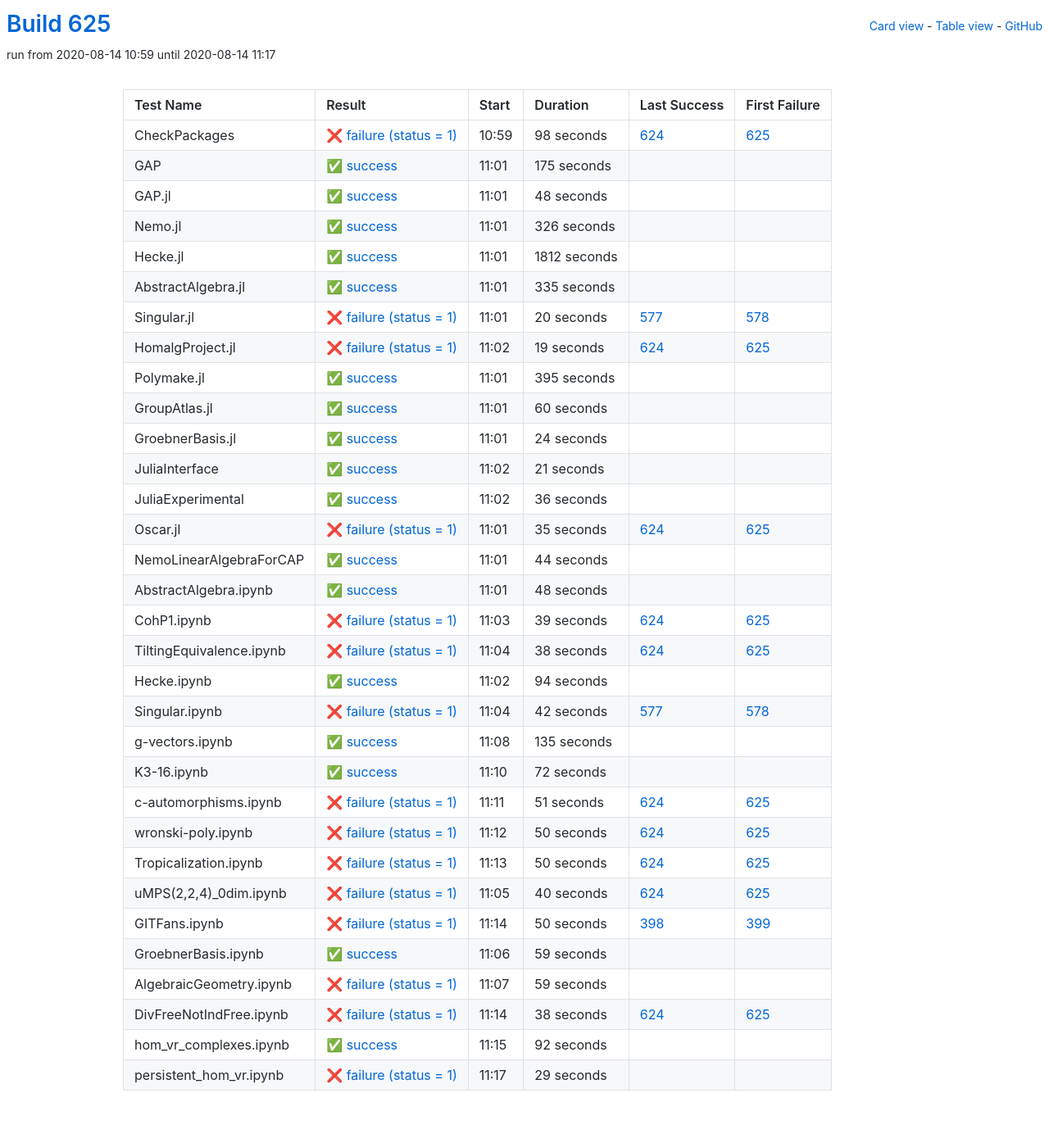
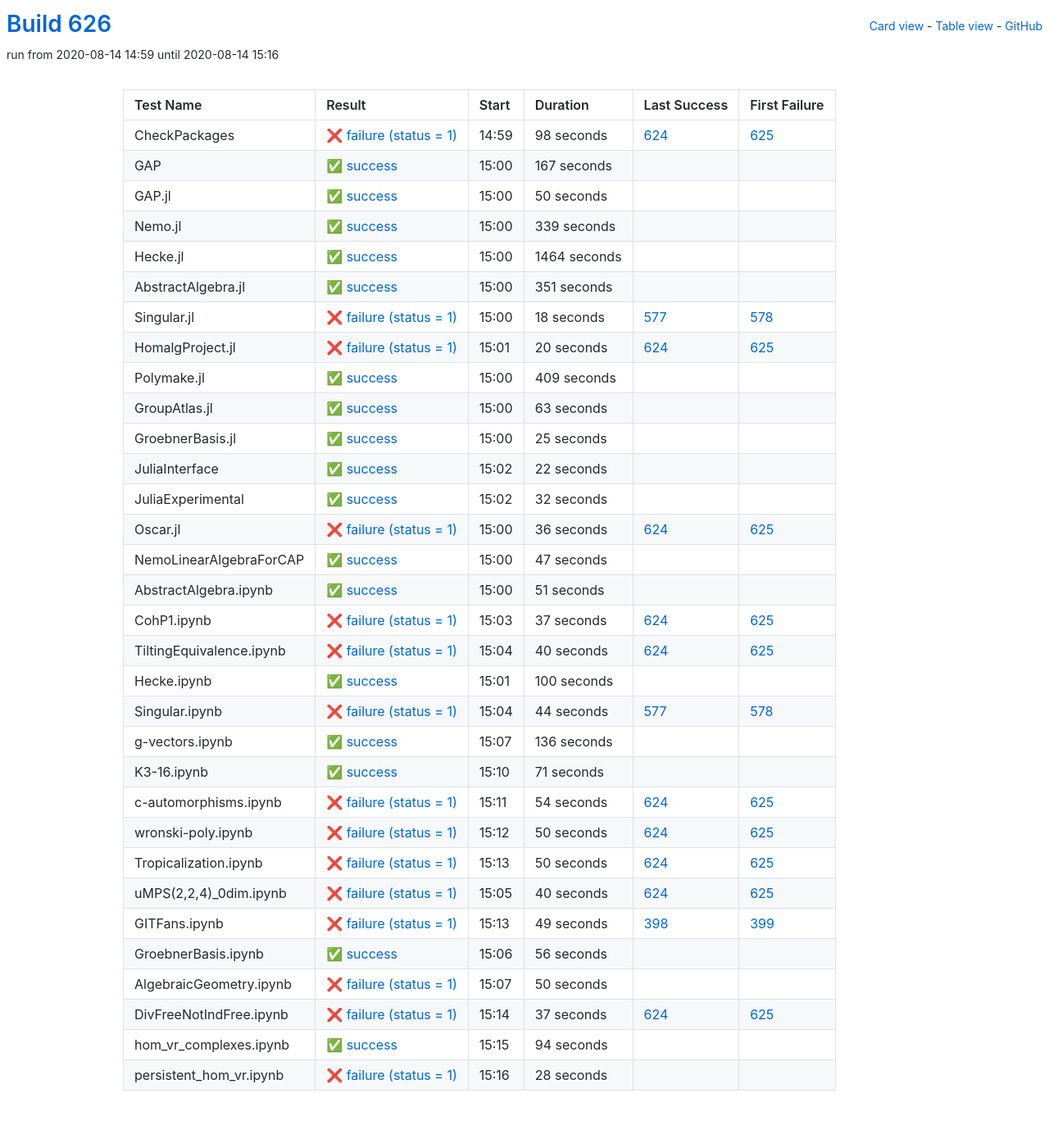
Before and after one commit to oscar-system/oscar-ci-status-stable, a Jekyll site: the page built from table.html, in a window 1280 px wide. Shown: the whole page at 82% size. Built offline with Jekyll 4.4.1, drawn with Linux system fonts in a browser that asks for light colours.

Commit message:
Build #626

```diff
--- a/_data/ci.yml
+++ b/_data/ci.yml
@@ -1,6 +1,6 @@
 ---
-build: 625
-build_url: https://oscarci.mathematik.uni-kl.de/job/oscar-stable/625/
+build: 626
+build_url: https://oscarci.mathematik.uni-kl.de/job/oscar-stable/626/
 job: oscar-stable
 organization: oscar-system
 repo: oscar-ci-status-stable
@@ -8,8 +8,8 @@ repourl: https://github.com/oscar-system/oscar-ci-status-stable
 tests:
 - name: CheckPackages
   id: checkpackages
-  log: https://oscarci.mathematik.uni-kl.de/job/oscar-stable/625/artifact/logs/build-625/CheckPackages.log
-  start: 2020-08-14 10:59
+  log: https://oscarci.mathematik.uni-kl.de/job/oscar-stable/626/artifact/logs/build-626/CheckPackages.log
+  start: 2020-08-14 14:59
   success: false
   exitcode: 1
   status: failure
@@ -20,272 +20,272 @@ tests:
   first_failure_url: https://oscarci.mathematik.uni-kl.de/job/oscar-stable/625/
 - name: GAP
   id: gap
-  log: https://oscarci.mathematik.uni-kl.de/job/oscar-stable/625/artifact/logs/build-625/GAP.log
-  start: 2020-08-14 11:01
+  log: https://oscarci.mathematik.uni-kl.de/job/oscar-stable/626/artifact/logs/build-626/GAP.log
+  start: 2020-08-14 15:00
   success: true
   exitcode: 0
   status: success
-  duration: 175
+  duration: 167
   last_success: false
   last_success_url:
   first_failure: false
   first_failure_url:
 - name: GAP.jl
   id: gap-jl
-  log: https://oscarci.mathematik.uni-kl.de/job/oscar-stable/625/artifact/logs/build-625/GAP.jl.log
-  start: 2020-08-14 11:01
+  log: https://oscarci.mathematik.uni-kl.de/job/oscar-stable/626/artifact/logs/build-626/GAP.jl.log
+  start: 2020-08-14 15:00
   success: true
   exitcode: 0
   status: success
-  duration: 48
+  duration: 50
   last_success: false
   last_success_url:
   first_failure: false
   first_failure_url:
 - name: Nemo.jl
   id: nemo-jl
-  log: https://oscarci.mathematik.uni-kl.de/job/oscar-stable/625/artifact/logs/build-625/Nemo.jl.log
-  start: 2020-08-14 11:01
+  log: https://oscarci.mathematik.uni-kl.de/job/oscar-stable/626/artifact/logs/build-626/Nemo.jl.log
+  start: 2020-08-14 15:00
   success: true
   exitcode: 0
   status: success
-  duration: 326
+  duration: 339
   last_success: false
   last_success_url:
   first_failure: false
   first_failure_url:
 - name: Hecke.jl
   id: hecke-jl
-  log: https://oscarci.mathematik.uni-kl.de/job/oscar-stable/625/artifact/logs/build-625/Hecke.jl.log
-  start: 2020-08-14 11:01
+  log: https://oscarci.mathematik.uni-kl.de/job/oscar-stable/626/artifact/logs/build-626/Hecke.jl.log
+  start: 2020-08-14 15:00
   success: true
   exitcode: 0
   status: success
-  duration: 1812
+  duration: 1464
   last_success: false
   last_success_url:
   first_failure: false
   first_failure_url:
 - name: AbstractAlgebra.jl
   id: abstractalgebra-jl
-  log: https://oscarci.mathematik.uni-kl.de/job/oscar-stable/625/artifact/logs/build-625/AbstractAlgebra.jl.log
-  start: 2020-08-14 11:01
+  log: https://oscarci.mathematik.uni-kl.de/job/oscar-stable/626/artifact/logs/build-626/AbstractAlgebra.jl.log
+  start: 2020-08-14 15:00
   success: true
   exitcode: 0
   status: success
-  duration: 335
+  duration: 351
   last_success: false
   last_success_url:
   first_failure: false
   first_failure_url:
 - name: Singular.jl
   id: singular-jl
-  log: https://oscarci.mathematik.uni-kl.de/job/oscar-stable/625/artifact/logs/build-625/Singular.jl.log
-  start: 2020-08-14 11:01
+  log: https://oscarci.mathematik.uni-kl.de/job/oscar-stable/626/artifact/logs/build-626/Singular.jl.log
+  start: 2020-08-14 15:00
   success: false
   exitcode: 1
   status: failure
-  duration: 20
+  duration: 18
   last_success: 577
   last_success_url: https://oscarci.mathematik.uni-kl.de/job/oscar-stable/577/
   first_failure: 578
   first_failure_url: https://oscarci.mathematik.uni-kl.de/job/oscar-stable/578/
 - name: HomalgProject.jl
   id: homalgproject-jl
-  log: https://oscarci.mathematik.uni-kl.de/job/oscar-stable/625/artifact/logs/build-625/HomalgProject.jl.log
-  start: 2020-08-14 11:02
+  log: https://oscarci.mathematik.uni-kl.de/job/oscar-stable/626/artifact/logs/build-626/HomalgProject.jl.log
+  start: 2020-08-14 15:01
   success: false
   exitcode: 1
   status: failure
-  duration: 19
+  duration: 20
   last_success: 624
   last_success_url: https://oscarci.mathematik.uni-kl.de/job/oscar-stable/624/
   first_failure: 625
   first_failure_url: https://oscarci.mathematik.uni-kl.de/job/oscar-stable/625/
 - name: Polymake.jl
   id: polymake-jl
-  log: https://oscarci.mathematik.uni-kl.de/job/oscar-stable/625/artifact/logs/build-625/Polymake.jl.log
-  start: 2020-08-14 11:01
+  log: https://oscarci.mathematik.uni-kl.de/job/oscar-stable/626/artifact/logs/build-626/Polymake.jl.log
+  start: 2020-08-14 15:00
   success: true
   exitcode: 0
   status: success
-  duration: 395
+  duration: 409
   last_success: false
   last_success_url:
   first_failure: false
   first_failure_url:
 - name: GroupAtlas.jl
   id: groupatlas-jl
-  log: https://oscarci.mathematik.uni-kl.de/job/oscar-stable/625/artifact/logs/build-625/GroupAtlas.jl.log
-  start: 2020-08-14 11:01
+  log: https://oscarci.mathematik.uni-kl.de/job/oscar-stable/626/artifact/logs/build-626/GroupAtlas.jl.log
+  start: 2020-08-14 15:00
   success: true
   exitcode: 0
   status: success
-  duration: 60
+  duration: 63
   last_success: false
   last_success_url:
   first_failure: false
   first_failure_url:
 - name: GroebnerBasis.jl
   id: groebnerbasis-jl
-  log: https://oscarci.mathematik.uni-kl.de/job/oscar-stable/625/artifact/logs/build-625/GroebnerBasis.jl.log
-  start: 2020-08-14 11:01
+  log: https://oscarci.mathematik.uni-kl.de/job/oscar-stable/626/artifact/logs/build-626/GroebnerBasis.jl.log
+  start: 2020-08-14 15:00
   success: true
   exitcode: 0
   status: success
-  duration: 24
+  duration: 25
   last_success: false
   last_success_url:
   first_failure: false
   first_failure_url:
 - name: JuliaInterface
   id: juliainterface
-  log: https://oscarci.mathematik.uni-kl.de/job/oscar-stable/625/artifact/logs/build-625/JuliaInterface.log
-  start: 2020-08-14 11:02
+  log: https://oscarci.mathematik.uni-kl.de/job/oscar-stable/626/artifact/logs/build-626/JuliaInterface.log
+  start: 2020-08-14 15:02
   success: true
   exitcode: 0
   status: success
-  duration: 21
+  duration: 22
   last_success: false
   last_success_url:
   first_failure: false
   first_failure_url:
 - name: JuliaExperimental
   id: juliaexperimental
-  log: https://oscarci.mathematik.uni-kl.de/job/oscar-stable/625/artifact/logs/build-625/JuliaExperimental.log
-  start: 2020-08-14 11:02
+  log: https://oscarci.mathematik.uni-kl.de/job/oscar-stable/626/artifact/logs/build-626/JuliaExperimental.log
+  start: 2020-08-14 15:02
   success: true
   exitcode: 0
   status: success
-  duration: 36
+  duration: 32
   last_success: false
   last_success_url:
   first_failure: false
   first_failure_url:
 - name: Oscar.jl
   id: oscar-jl
-  log: https://oscarci.mathematik.uni-kl.de/job/oscar-stable/625/artifact/logs/build-625/Oscar.jl.log
-  start: 2020-08-14 11:01
+  log: https://oscarci.mathematik.uni-kl.de/job/oscar-stable/626/artifact/logs/build-626/Oscar.jl.log
+  start: 2020-08-14 15:00
   success: false
   exitcode: 1
   status: failure
-  duration: 35
+  duration: 36
   last_success: 624
   last_success_url: https://oscarci.mathematik.uni-kl.de/job/oscar-stable/624/
   first_failure: 625
   first_failure_url: https://oscarci.mathematik.uni-kl.de/job/oscar-stable/625/
 - name: NemoLinearAlgebraForCAP
   id: nemolinearalgebraforcap
-  log: https://oscarci.mathematik.uni-kl.de/job/oscar-stable/625/artifact/logs/build-625/NemoLinearAlgebraForCAP.log
-  start: 2020-08-14 11:01
+  log: https://oscarci.mathematik.uni-kl.de/job/oscar-stable/626/artifact/logs/build-626/NemoLinearAlgebraForCAP.log
+  start: 2020-08-14 15:00
   success: true
   exitcode: 0
   status: success
-  duration: 44
+  duration: 47
   last_success: false
   last_success_url:
   first_failure: false
   first_failure_url:
 - name: AbstractAlgebra.ipynb
   id: abstractalgebra-ipynb
-  log: https://oscarci.mathematik.uni-kl.de/job/oscar-stable/625/artifact/logs/build-625/AbstractAlgebra.ipynb.log
-  start: 2020-08-14 11:01
+  log: https://oscarci.mathematik.uni-kl.de/job/oscar-stable/626/artifact/logs/build-626/AbstractAlgebra.ipynb.log
+  start: 2020-08-14 15:00
   success: true
   exitcode: 0
   status: success
-  duration: 48
+  duration: 51
   last_success: false
   last_success_url:
   first_failure: false
   first_failure_url:
 - name: CohP1.ipynb
   id: cohp1-ipynb
-  log: https://oscarci.mathematik.uni-kl.de/job/oscar-stable/625/artifact/logs/build-625/CohP1.ipynb.log
-  start: 2020-08-14 11:03
+  log: https://oscarci.mathematik.uni-kl.de/job/oscar-stable/626/artifact/logs/build-626/CohP1.ipynb.log
+  start: 2020-08-14 15:03
   success: false
   exitcode: 1
   status: failure
-  duration: 39
+  duration: 37
   last_success: 624
   last_success_url: https://oscarci.mathematik.uni-kl.de/job/oscar-stable/624/
   first_failure: 625
   first_failure_url: https://oscarci.mathematik.uni-kl.de/job/oscar-stable/625/
 - name: TiltingEquivalence.ipynb
   id: tiltingequivalence-ipynb
-  log: https://oscarci.mathematik.uni-kl.de/job/oscar-stable/625/artifact/logs/build-625/TiltingEquivalence.ipynb.log
-  start: 2020-08-14 11:04
+  log: https://oscarci.mathematik.uni-kl.de/job/oscar-stable/626/artifact/logs/build-626/TiltingEquivalence.ipynb.log
+  start: 2020-08-14 15:04
   success: false
   exitcode: 1
   status: failure
-  duration: 38
+  duration: 40
   last_success: 624
   last_success_url: https://oscarci.mathematik.uni-kl.de/job/oscar-stable/624/
   first_failure: 625
   first_failure_url: https://oscarci.mathematik.uni-kl.de/job/oscar-stable/625/
 - name: Hecke.ipynb
   id: hecke-ipynb
-  log: https://oscarci.mathematik.uni-kl.de/job/oscar-stable/625/artifact/logs/build-625/Hecke.ipynb.log
-  start: 2020-08-14 11:02
+  log: https://oscarci.mathematik.uni-kl.de/job/oscar-stable/626/artifact/logs/build-626/Hecke.ipynb.log
+  start: 2020-08-14 15:01
   success: true
   exitcode: 0
   status: success
-  duration: 94
+  duration: 100
   last_success: false
   last_success_url:
   first_failure: false
   first_failure_url:
 - name: Singular.ipynb
   id: singular-ipynb
-  log: https://oscarci.mathematik.uni-kl.de/job/oscar-stable/625/artifact/logs/build-625/Singular.ipynb.log
-  start: 2020-08-14 11:04
+  log: https://oscarci.mathematik.uni-kl.de/job/oscar-stable/626/artifact/logs/build-626/Singular.ipynb.log
+  start: 2020-08-14 15:04
   success: false
   exitcode: 1
   status: failure
-  duration: 42
+  duration: 44
   last_success: 577
   last_success_url: https://oscarci.mathematik.uni-kl.de/job/oscar-stable/577/
   first_failure: 578
   first_failure_url: https://oscarci.mathematik.uni-kl.de/job/oscar-stable/578/
 - name: g-vectors.ipynb
   id: g-vectors-ipynb
-  log: https://oscarci.mathematik.uni-kl.de/job/oscar-stable/625/artifact/logs/build-625/g-vectors.ipynb.log
-  start: 2020-08-14 11:08
+  log: https://oscarci.mathematik.uni-kl.de/job/oscar-stable/626/artifact/logs/build-626/g-vectors.ipynb.log
+  start: 2020-08-14 15:07
   success: true
   exitcode: 0
   status: success
-  duration: 135
+  duration: 136
   last_success: false
   last_success_url:
   first_failure: false
   first_failure_url:
 - name: K3-16.ipynb
   id: k3-16-ipynb
-  log: https://oscarci.mathematik.uni-kl.de/job/oscar-stable/625/artifact/logs/build-625/K3-16.ipynb.log
-  start: 2020-08-14 11:10
+  log: https://oscarci.mathematik.uni-kl.de/job/oscar-stable/626/artifact/logs/build-626/K3-16.ipynb.log
+  start: 2020-08-14 15:10
   success: true
   exitcode: 0
   status: success
-  duration: 72
+  duration: 71
   last_success: false
   last_success_url:
   first_failure: false
   first_failure_url:
 - name: c-automorphisms.ipynb
   id: c-automorphisms-ipynb
-  log: https://oscarci.mathematik.uni-kl.de/job/oscar-stable/625/artifact/logs/build-625/c-automorphisms.ipynb.log
-  start: 2020-08-14 11:11
+  log: https://oscarci.mathematik.uni-kl.de/job/oscar-stable/626/artifact/logs/build-626/c-automorphisms.ipynb.log
+  start: 2020-08-14 15:11
   success: false
   exitcode: 1
   status: failure
-  duration: 51
+  duration: 54
   last_success: 624
   last_success_url: https://oscarci.mathematik.uni-kl.de/job/oscar-stable/624/
   first_failure: 625
   first_failure_url: https://oscarci.mathematik.uni-kl.de/job/oscar-stable/625/
 - name: wronski-poly.ipynb
   id: wronski-poly-ipynb
-  log: https://oscarci.mathematik.uni-kl.de/job/oscar-stable/625/artifact/logs/build-625/wronski-poly.ipynb.log
-  start: 2020-08-14 11:12
+  log: https://oscarci.mathematik.uni-kl.de/job/oscar-stable/626/artifact/logs/build-626/wronski-poly.ipynb.log
+  start: 2020-08-14 15:12
   success: false
   exitcode: 1
   status: failure
@@ -296,8 +296,8 @@ tests:
   first_failure_url: https://oscarci.mathematik.uni-kl.de/job/oscar-stable/625/
 - name: Tropicalization.ipynb
   id: tropicalization-ipynb
-  log: https://oscarci.mathematik.uni-kl.de/job/oscar-stable/625/artifact/logs/build-625/Tropicalization.ipynb.log
-  start: 2020-08-14 11:13
+  log: https://oscarci.mathematik.uni-kl.de/job/oscar-stable/626/artifact/logs/build-626/Tropicalization.ipynb.log
+  start: 2020-08-14 15:13
   success: false
   exitcode: 1
   status: failure
@@ -308,8 +308,8 @@ tests:
   first_failure_url: https://oscarci.mathematik.uni-kl.de/job/oscar-stable/625/
 - name: uMPS(2,2,4)_0dim.ipynb
   id: umps-2-2-4-0dim-ipynb
-  log: https://oscarci.mathematik.uni-kl.de/job/oscar-stable/625/artifact/logs/build-625/uMPS-2-2-4-_0dim.ipynb.log
-  start: 2020-08-14 11:05
+  log: https://oscarci.mathematik.uni-kl.de/job/oscar-stable/626/artifact/logs/build-626/uMPS-2-2-4-_0dim.ipynb.log
+  start: 2020-08-14 15:05
   success: false
   exitcode: 1
   status: failure
@@ -320,72 +320,72 @@ tests:
   first_failure_url: https://oscarci.mathematik.uni-kl.de/job/oscar-stable/625/
 - name: GITFans.ipynb
   id: gitfans-ipynb
-  log: https://oscarci.mathematik.uni-kl.de/job/oscar-stable/625/artifact/logs/build-625/GITFans.ipynb.log
-  start: 2020-08-14 11:14
+  log: https://oscarci.mathematik.uni-kl.de/job/oscar-stable/626/artifact/logs/build-626/GITFans.ipynb.log
+  start: 2020-08-14 15:13
   success: false
   exitcode: 1
   status: failure
-  duration: 50
+  duration: 49
   last_success: 398
   last_success_url: https://oscarci.mathematik.uni-kl.de/job/oscar-stable/398/
   first_failure: 399
   first_failure_url: https://oscarci.mathematik.uni-kl.de/job/oscar-stable/399/
 - name: GroebnerBasis.ipynb
   id: groebnerbasis-ipynb
-  log: https://oscarci.mathematik.uni-kl.de/job/oscar-stable/625/artifact/logs/build-625/GroebnerBasis.ipynb.log
-  start: 2020-08-14 11:06
+  log: https://oscarci.mathematik.uni-kl.de/job/oscar-stable/626/artifact/logs/build-626/GroebnerBasis.ipynb.log
+  start: 2020-08-14 15:06
   success: true
   exitcode: 0
   status: success
-  duration: 59
+  duration: 56
   last_success: false
   last_success_url:
   first_failure: false
   first_failure_url:
 - name: AlgebraicGeometry.ipynb
   id: algebraicgeometry-ipynb
-  log: https://oscarci.mathematik.uni-kl.de/job/oscar-stable/625/artifact/logs/build-625/AlgebraicGeometry.ipynb.log
-  start: 2020-08-14 11:07
+  log: https://oscarci.mathematik.uni-kl.de/job/oscar-stable/626/artifact/logs/build-626/AlgebraicGeometry.ipynb.log
+  start: 2020-08-14 15:07
   success: false
   exitcode: 1
   status: failure
-  duration: 59
+  duration: 50
   last_success: false
   last_success_url:
   first_failure: false
   first_failure_url:
 - name: DivFreeNotIndFree.ipynb
   id: divfreenotindfree-ipynb
-  log: https://oscarci.mathematik.uni-kl.de/job/oscar-stable/625/artifact/logs/build-625/DivFreeNotIndFree.ipynb.log
-  start: 2020-08-14 11:14
+  log: https://oscarci.mathematik.uni-kl.de/job/oscar-stable/626/artifact/logs/build-626/DivFreeNotIndFree.ipynb.log
+  start: 2020-08-14 15:14
   success: false
   exitcode: 1
   status: failure
-  duration: 38
+  duration: 37
   last_success: 624
   last_success_url: https://oscarci.mathematik.uni-kl.de/job/oscar-stable/624/
   first_failure: 625
   first_failure_url: https://oscarci.mathematik.uni-kl.de/job/oscar-stable/625/
 - name: hom_vr_complexes.ipynb
   id: hom-vr-complexes-ipynb
-  log: https://oscarci.mathematik.uni-kl.de/job/oscar-stable/625/artifact/logs/build-625/hom_vr_complexes.ipynb.log
-  start: 2020-08-14 11:15
+  log: https://oscarci.mathematik.uni-kl.de/job/oscar-stable/626/artifact/logs/build-626/hom_vr_complexes.ipynb.log
+  start: 2020-08-14 15:15
   success: true
   exitcode: 0
   status: success
-  duration: 92
+  duration: 94
   last_success: false
   last_success_url:
   first_failure: false
   first_failure_url:
 - name: persistent_hom_vr.ipynb
   id: persistent-hom-vr-ipynb
-  log: https://oscarci.mathematik.uni-kl.de/job/oscar-stable/625/artifact/logs/build-625/persistent_hom_vr.ipynb.log
-  start: 2020-08-14 11:17
+  log: https://oscarci.mathematik.uni-kl.de/job/oscar-stable/626/artifact/logs/build-626/persistent_hom_vr.ipynb.log
+  start: 2020-08-14 15:16
   success: false
   exitcode: 1
   status: failure
-  duration: 29
+  duration: 28
   last_success: false
   last_success_url:
   first_failure: false
```
Also changed, not shown: README.md.
